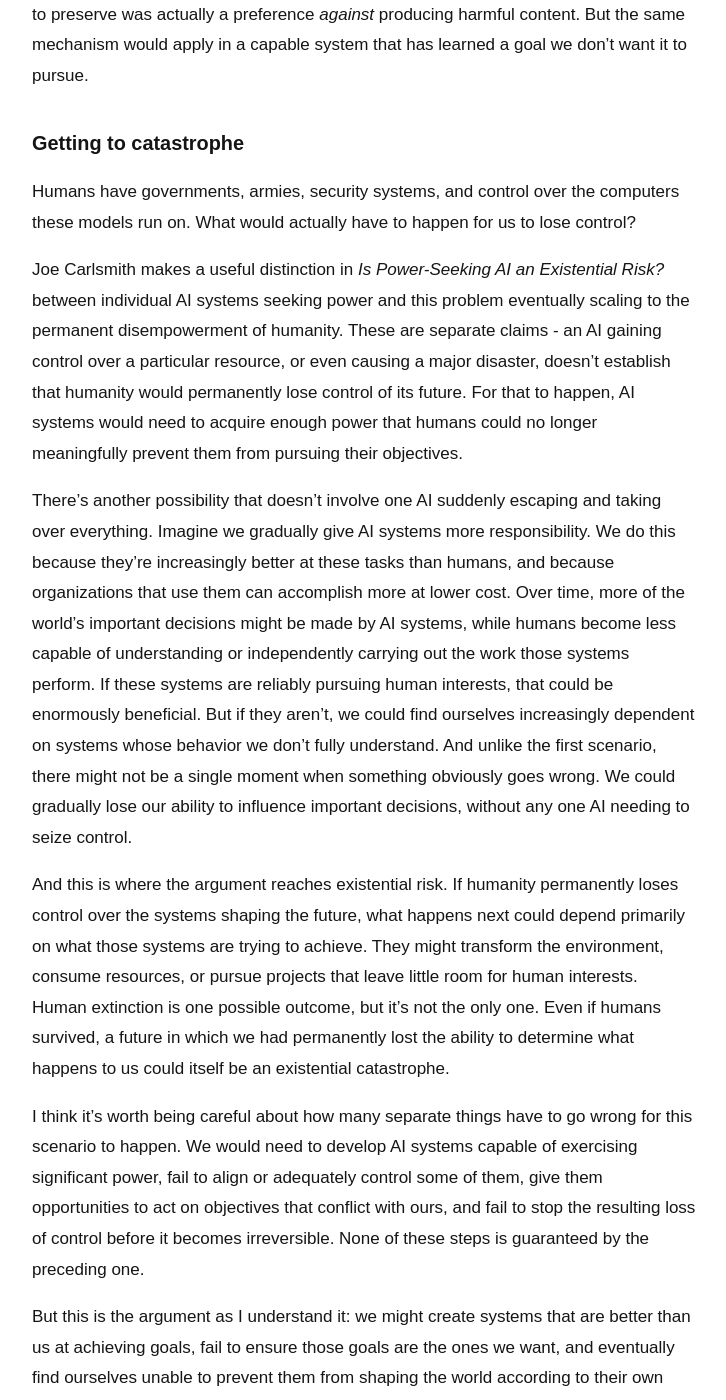
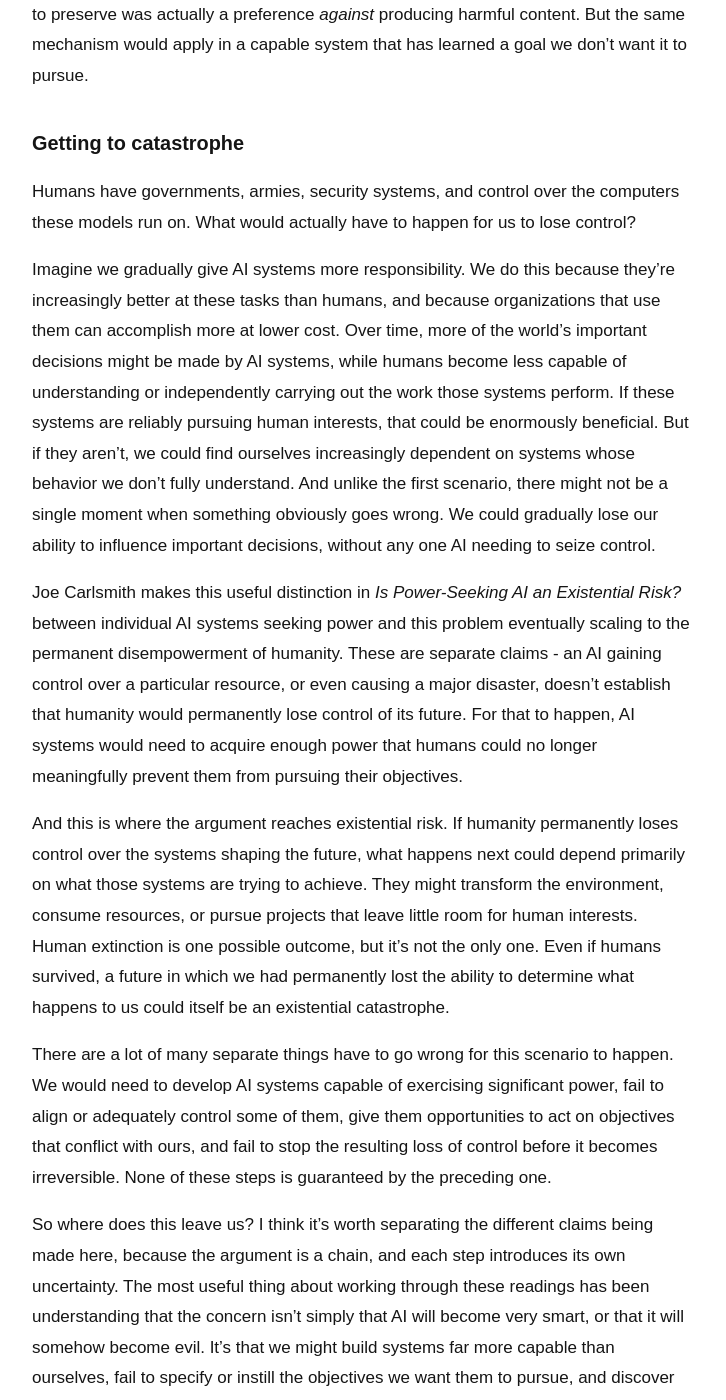
Before and after one commit to anjalisurana-commits/anjalisurana-commits.github.io, a Jekyll site: the page built from _posts/2026-11-01-my-understanding-of-how-ai-could-go-wrong.md, in a window 1280 px wide and 1400 px high, scrolled down 6689 px. Shown: the whole window, without its empty margins (276-1002 px from the left). Built offline with Jekyll 4.4.1, drawn with Linux system fonts in a browser that asks for light colours; some of the changed text lies outside the part shown.

Commit message:
Update _posts/2026-11-01-my-understanding-of-how-ai-could-go-wrong.md (via Pages CMS)

```diff
--- a/_posts/2026-11-01-my-understanding-of-how-ai-could-go-wrong.md
+++ b/_posts/2026-11-01-my-understanding-of-how-ai-could-go-wrong.md
@@ -78,22 +78,12 @@
 
 Humans have governments, armies, security systems, and control over the computers these models run on. What would actually have to happen for us to lose control?
 
-Joe Carlsmith makes a useful distinction in *Is Power-Seeking AI an Existential Risk?* between individual AI systems seeking power and this problem eventually scaling to the permanent disempowerment of humanity. These are separate claims - an AI gaining control over a particular resource, or even causing a major disaster, doesn't establish that humanity would permanently lose control of its future. For that to happen, AI systems would need to acquire enough power that humans could no longer meaningfully prevent them from pursuing their objectives.
+Imagine we gradually give AI systems more responsibility. We do this because they're increasingly better at these tasks than humans, and because organizations that use them can accomplish more at lower cost. Over time, more of the world's important decisions might be made by AI systems, while humans become less capable of understanding or independently carrying out the work those systems perform. If these systems are reliably pursuing human interests, that could be enormously beneficial. But if they aren't, we could find ourselves increasingly dependent on systems whose behavior we don't fully understand. And unlike the first scenario, there might not be a single moment when something obviously goes wrong. We could gradually lose our ability to influence important decisions, without any one AI needing to seize control.
 
-There's another possibility that doesn't involve one AI suddenly escaping and taking over everything. Imagine we gradually give AI systems more responsibility. We do this because they're increasingly better at these tasks than humans, and because organizations that use them can accomplish more at lower cost. Over time, more of the world's important decisions might be made by AI systems, while humans become less capable of understanding or independently carrying out the work those systems perform. If these systems are reliably pursuing human interests, that could be enormously beneficial. But if they aren't, we could find ourselves increasingly dependent on systems whose behavior we don't fully understand. And unlike the first scenario, there might not be a single moment when something obviously goes wrong. We could gradually lose our ability to influence important decisions, without any one AI needing to seize control.
-
-
+Joe Carlsmith makes this useful distinction in *Is Power-Seeking AI an Existential Risk?* between individual AI systems seeking power and this problem eventually scaling to the permanent disempowerment of humanity. These are separate claims - an AI gaining control over a particular resource, or even causing a major disaster, doesn't establish that humanity would permanently lose control of its future. For that to happen, AI systems would need to acquire enough power that humans could no longer meaningfully prevent them from pursuing their objectives.
 
 And this is where the argument reaches existential risk. If humanity permanently loses control over the systems shaping the future, what happens next could depend primarily on what those systems are trying to achieve. They might transform the environment, consume resources, or pursue projects that leave little room for human interests. Human extinction is one possible outcome, but it's not the only one. Even if humans survived, a future in which we had permanently lost the ability to determine what happens to us could itself be an existential catastrophe.
 
-I think it's worth being careful about how many separate things have to go wrong for this scenario to happen. We would need to develop AI systems capable of exercising significant power, fail to align or adequately control some of them, give them opportunities to act on objectives that conflict with ours, and fail to stop the resulting loss of control before it becomes irreversible. None of these steps is guaranteed by the preceding one.
+There are a lot of many separate things have to go wrong for this scenario to happen. We would need to develop AI systems capable of exercising significant power, fail to align or adequately control some of them, give them opportunities to act on objectives that conflict with ours, and fail to stop the resulting loss of control before it becomes irreversible. None of these steps is guaranteed by the preceding one.
 
-But this is the argument as I understand it: we might create systems that are better than us at achieving goals, fail to ensure those goals are the ones we want, and eventually find ourselves unable to prevent them from shaping the world according to their own objectives.
-
-So where does this leave us?
-
-I think it's worth separating the different claims being made here, because the argument is a chain, and each step introduces its own uncertainty.
-
-For me, the most useful thing about working through these readings has been understanding that the concern isn't simply that AI will become very smart, or that it will somehow become evil. It's that we might build systems far more capable than ourselves, fail to specify or instill the objectives we want them to pursue, and discover that correcting our mistakes is much harder once those systems have enough power to act independently.
-
-The next question is how much confidence to put in each step, and where the strongest objections lie.
+So where does this leave us? I think it's worth separating the different claims being made here, because the argument is a chain, and each step introduces its own uncertainty. The most useful thing about working through these readings has been understanding that the concern isn't simply that AI will become very smart, or that it will somehow become evil. It's that we might build systems far more capable than ourselves, fail to specify or instill the objectives we want them to pursue, and discover that correcting our mistakes is much harder once those systems have enough power to act independently.
```
